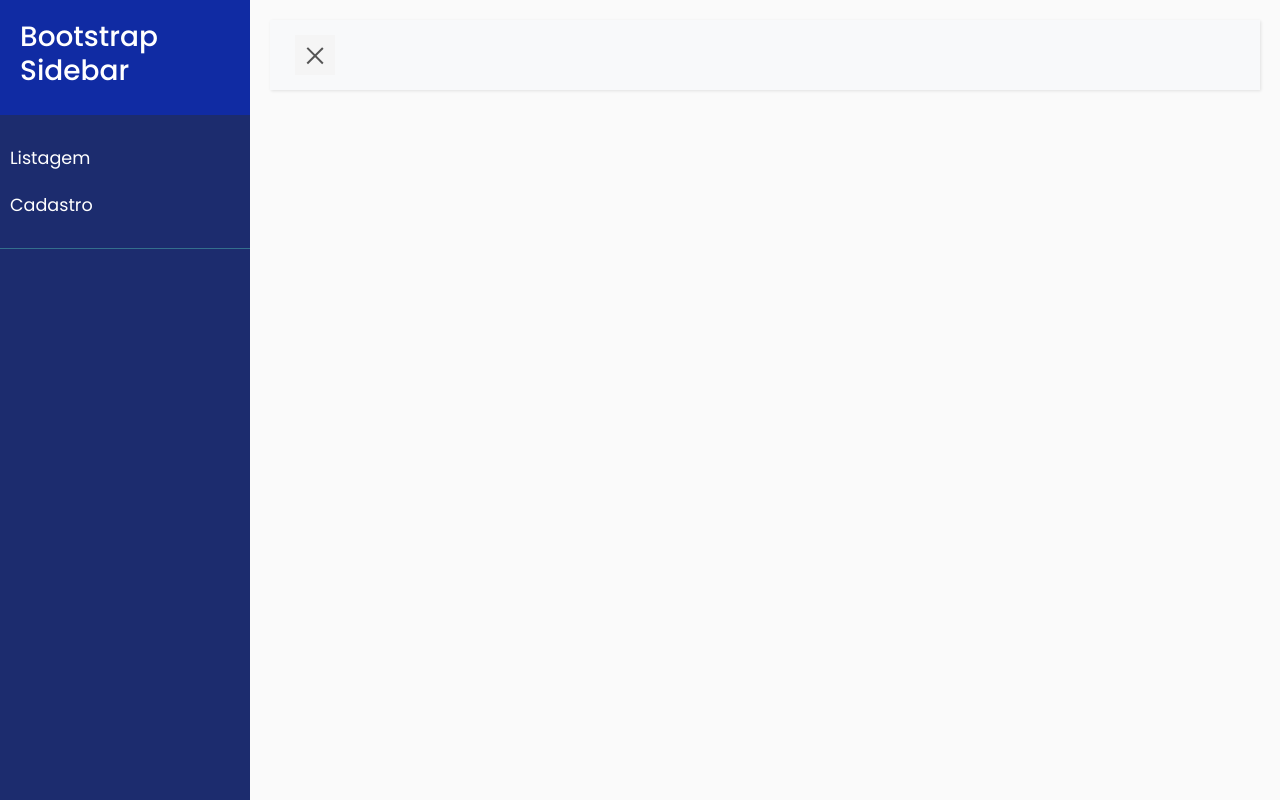
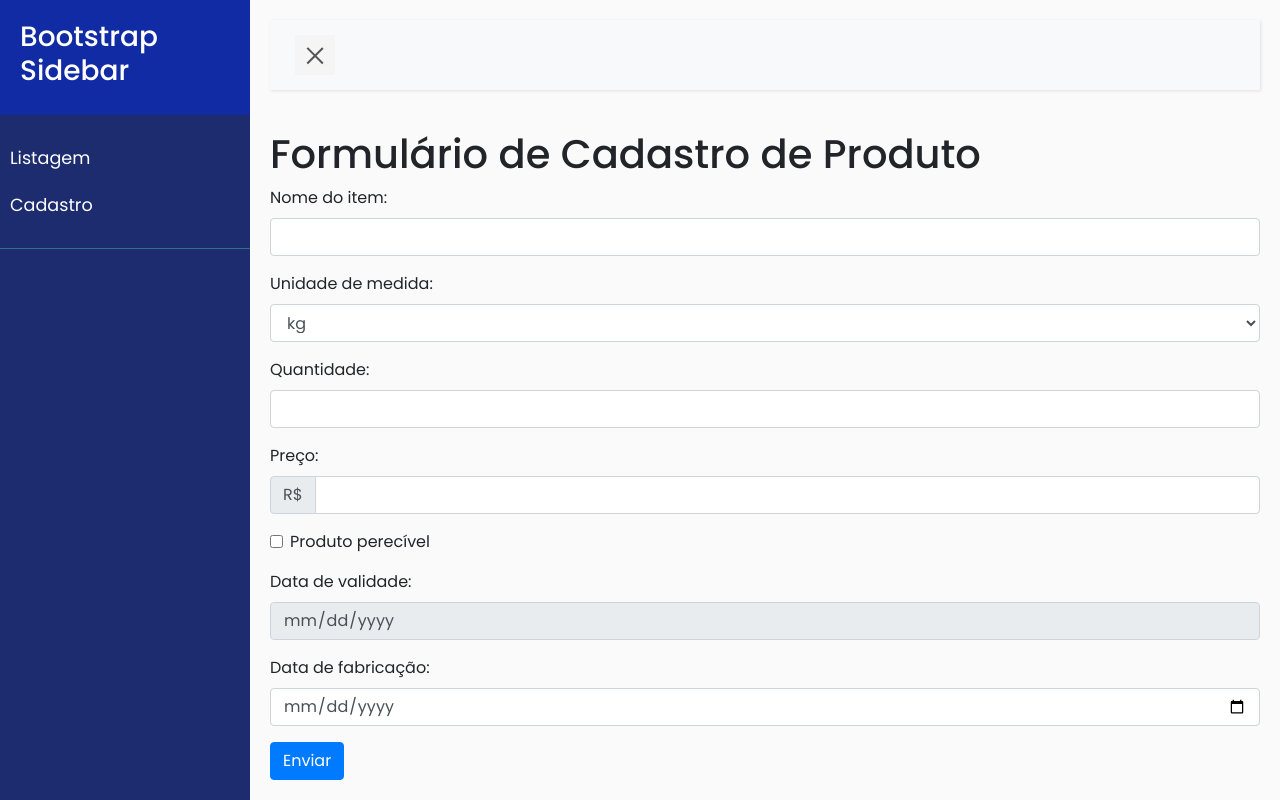
Before and after one commit to paitra/desafio, a plain HTML site: page cadastro.html in a window 1280 px wide. Drawn offline with nearby package versions, Linux system fonts and the light colour scheme.

Commit message:
Adiciona arquivo .js
Incluído a função LocalStorage:
* Define uma função para salvar os dados do formulário no LocalStorage
* Armazena os dados no LocalStorage como um objeto JSON
* Define uma função para recuperar os dados do formulário do LocalStorage
*Se os dados existem no LocalStorage, carrega os valores dos campos
*Adiciona um evento ao formulário para salvar os dados no LocalStorage ao ser enviado
*Carrega os dados do formulário do LocalStorage ao carregar a página
* Define uma função para verificar a validade do produto e atualizar a mensagem

```diff
--- a/cadastro.html
+++ b/cadastro.html
@@ -64,9 +64,65 @@
                 </div>
             </nav>
             <!-- Conteudo Pagina -->
+            <h1>Formulário de Cadastro de Produto</h1>
+            <form>
+                <div class="form-group">
+                    <label for="nome">Nome do item:</label>
+                    <input type="text" class="form-control" id="nome" name="nome" maxlength="50" pattern="[A-Za-z]+"
+                        required>
+                </div>
+
+                <div class="form-group">
+                    <label for="unidade">Unidade de medida:</label>
+                    <select class="form-control" id="unidade" name="unidade" required>
+                        <option value="kg">kg</option>
+                        <option value="g">g</option>
+                        <option value="L">L</option>
+                        <option value="ml">ml</option>
+                    </select>
+                </div>
+
+                <div class="form-group">
+                    <label for="quantidade">Quantidade:</label>
+                    <input type="number" class="form-control" id="quantidade" name="quantidade">
+                </div>
+
+                <div class="form-group">
+                    <label for="preco">Preço:</label>
+                    <div class="input-group">
+                        <div class="input-group-prepend">
+                            <span class="input-group-text">R$</span>
+                        </div>
+                        <input type="text" class="form-control" id="preco" name="preco" pattern="^\d+(,\d{1,2})?$"
+                            required>
+                    </div>
+                </div>
+
+                <div class="form-group">
+                    <div class="form-check">
+                        <input type="checkbox" class="form-check-input" id="perecivel" name="perecivel" required>
+                        <label class="form-check-label" for="perecivel">Produto perecível</label>
+                    </div>
+                </div>
+
+                <div class="form-group">
+                    <label for="validade">Data de validade:</label>
+                    <input type="date" class="form-control" id="validade" name="validade" pattern="\d{2}\/\d{2}\/\d{4}"
+                        onchange="checkValidity()" disabled>
+                </div>
+
+                <div class="form-group">
+                    <label for="fabricacao">Data de fabricação:</label>
+                    <input type="date" class="form-control" id="fabricacao" name="fabricacao"
+                        pattern="\d{2}\/\d{2}\/\d{4}" max="2030-12-31" required onchange="checkValidity()">
+                </div>
+
+                <button type="submit" class="btn btn-primary">Enviar</button>
+            </form>
+
 
         </div>
-
+        <script src="js/form.js"></script>
         <!-- jQuery CDN - Slim version (=without AJAX) -->
         <script src="https://code.jquery.com/jquery-3.3.1.slim.min.js"
             integrity="sha384-q8i/X+965DzO0rT7abK41JStQIAqVgRVzpbzo5smXKp4YfRvH+8abtTE1Pi6jizo" crossorigin="anonymous">
@@ -87,6 +143,7 @@
                     $(this).toggleClass('active');
                 });
             });
+
         </script>
 </body>
 
--- /dev/null
+++ b/js/form.js
@@ -0,0 +1,60 @@
+// Define uma função para salvar os dados do formulário no LocalStorage
+function salvarDados() {
+    const nome = document.getElementById('nome').value;
+    const unidade = document.getElementById('unidade').value;
+    const quantidade = document.getElementById('quantidade').value;
+    const preco = document.getElementById('preco').value;
+    const perecivel = document.getElementById('perecivel').checked;
+    const validade = document.getElementById('validade').value;
+    const fabricacao = document.getElementById('fabricacao').value;
+
+    // Armazena os dados no LocalStorage como um objeto JSON
+    localStorage.setItem('produto', JSON.stringify({
+      nome: nome,
+      unidade: unidade,
+      quantidade: quantidade,
+      preco: preco,
+      perecivel: perecivel,
+      validade: validade,
+      fabricacao: fabricacao
+    }));
+  }
+
+  // Define uma função para recuperar os dados do formulário do LocalStorage
+  function carregarDados() {
+    const produto = localStorage.getItem('produto');
+
+    if (produto) {
+      // Se os dados existem no LocalStorage, carrega os valores dos campos
+      const dados = JSON.parse(produto);
+      document.getElementById('nome').value = dados.nome;
+      document.getElementById('unidade').value = dados.unidade;
+      document.getElementById('quantidade').value = dados.quantidade;
+      document.getElementById('preco').value = dados.preco;
+      document.getElementById('perecivel').checked = dados.perecivel;
+      document.getElementById('validade').value = dados.validade;
+      document.getElementById('fabricacao').value = dados.fabricacao;
+    }
+  }
+
+  // Adiciona um evento ao formulário para salvar os dados no LocalStorage ao ser enviado
+  const formulario = document.querySelector('form');
+  formulario.addEventListener('submit', (event) => {
+    event.preventDefault();
+    salvarDados();
+    alert('Dados salvos no LocalStorage.');
+  });
+
+  // Carrega os dados do formulário do LocalStorage ao carregar a página
+  carregarDados();
+
+  // Define uma função para verificar a validade do produto e atualizar a mensagem
+  function checkValidity() {
+    const validade = new Date(document.getElementById('validade').value);
+    const hoje = new Date();
+    if (validade < hoje) {
+      document.getElementById('validade').setCustomValidity('O produto está vencido!');
+    } else {
+      document.getElementById('validade').setCustomValidity('');
+    }
+  }
```
Also changed, not shown: listagem.html (+0 -1 lines). Lines whose indentation alone changed are shown as unchanged.
